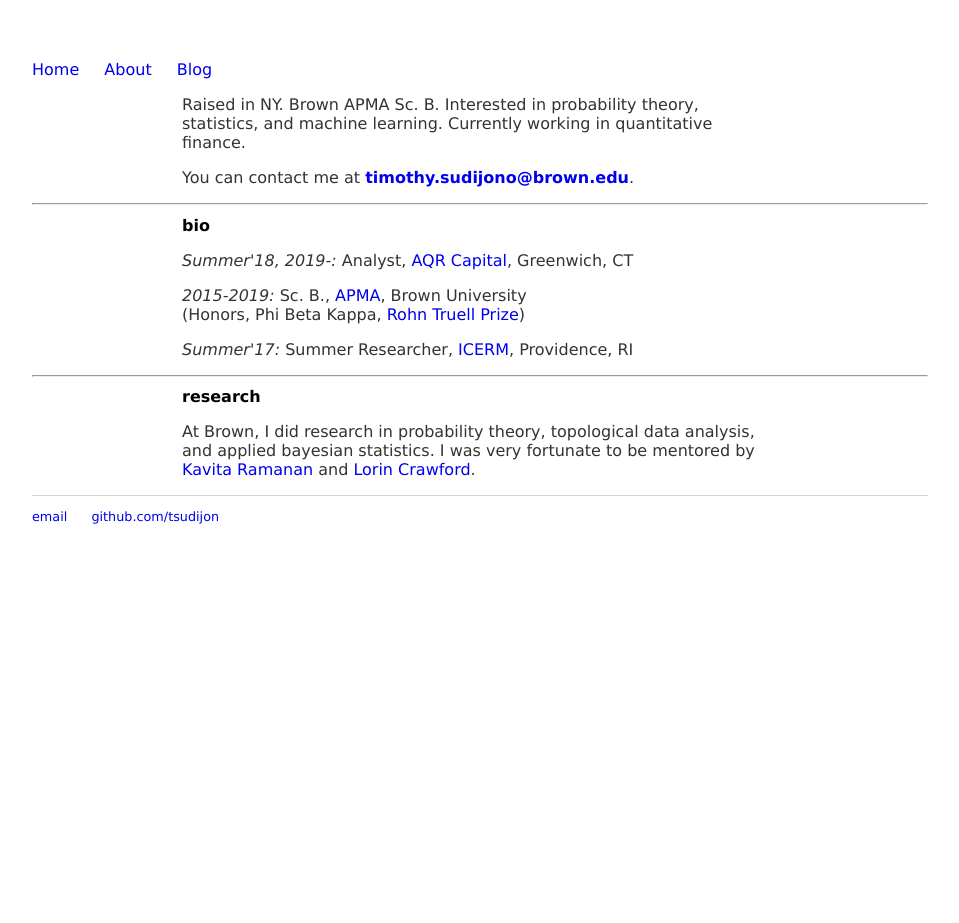
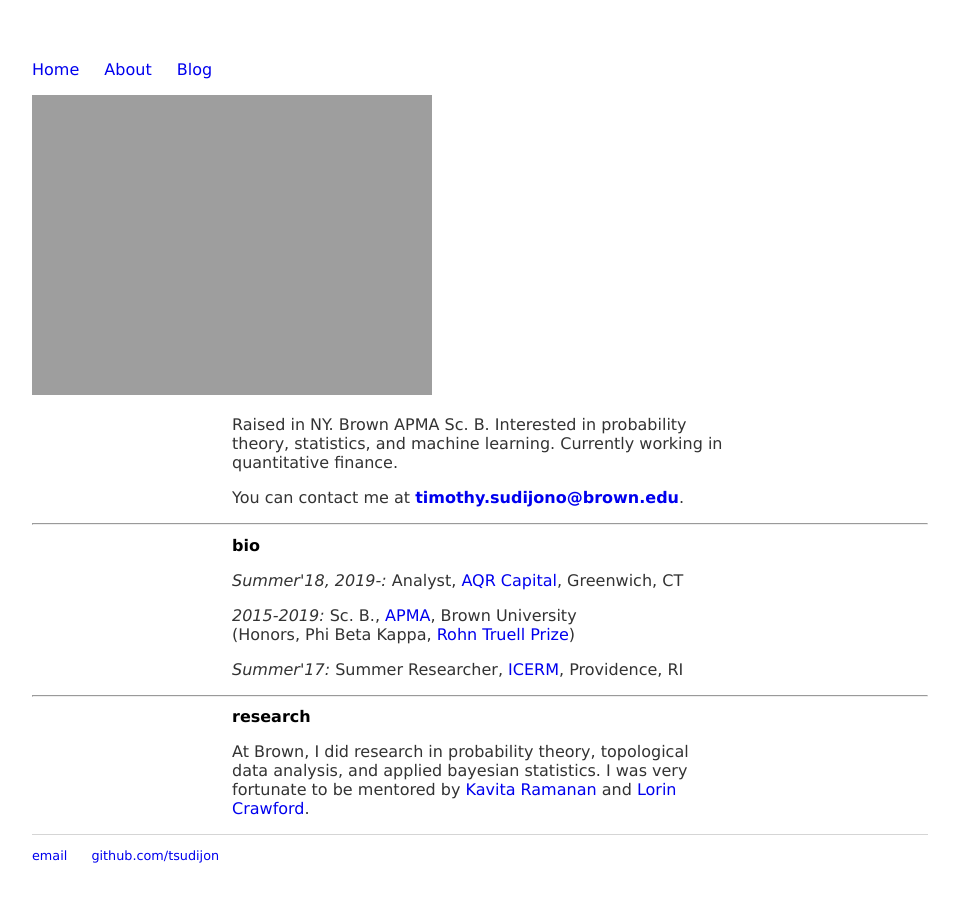
Before and after one commit to tsudijon/tsudijon.github.io, a Jekyll site: the page built from index.html, in a window 1280 px wide. Shown: the whole page, without its empty margins (160-1119 px from the left). Built offline with Jekyll 4.4.1, drawn with Linux system fonts in a browser that asks for light colours; before the commit the page ends 900 px from its top, so only the background shows below that.

Commit message:
Updated css

```diff
--- a/css/main.css
+++ b/css/main.css
@@ -20,15 +20,15 @@ a:hover {
 }
 h1 {
 
-    margin-right: 150px;
-    margin-left: 150px;
+    margin-right: 200px;
+    margin-left: 200px;
     font-size: 1.0em;
     font-weight: bold;
     font-family:"Lucida Sans Unicode", "Lucida Grande", sans-serif;
 }
 p {
-    margin-right: 150px;
-    margin-left: 150px;
+    margin-right: 200px;
+    margin-left: 200px;
     font-size: 1.0em;
     color: #333;
     font-family:"Lucida Sans Unicode", "Lucida Grande", sans-serif;
--- a/index.html
+++ b/index.html
@@ -3,10 +3,11 @@ layout: default
 title: T. Sudijono
 ---
 <div class="blurb">
+	<img src="http://tsudijon.github.io/images/blueno.png" alt=" photo" class="about-photo" />
+
 	<p> Raised in NY. Brown APMA Sc. B. Interested in probability theory, statistics, and machine learning. Currently working in quantitative finance. </p>
 
 	<p> You can contact me at <a href="mailto:timothy.sudijono@alumni.brown.edu"><strong>timothy.sudijono@brown.edu</strong></a>.</p>
-</div><!-- /.blurb -->
 
 	<hr />
 
@@ -25,3 +26,6 @@ title: T. Sudijono
 
 	<p>At Brown, I did research in probability theory, topological data analysis, and applied bayesian statistics. I was very fortunate to be mentored by
 		<a href="http://www.dam.brown.edu/people/ramanan/index.htm">Kavita Ramanan</a> and <a href="http://www.lcrawlab.com/">Lorin Crawford</a>.</p>
+
+
+</div><!-- /.blurb -->
```
Lines whose indentation alone changed are shown as unchanged.
